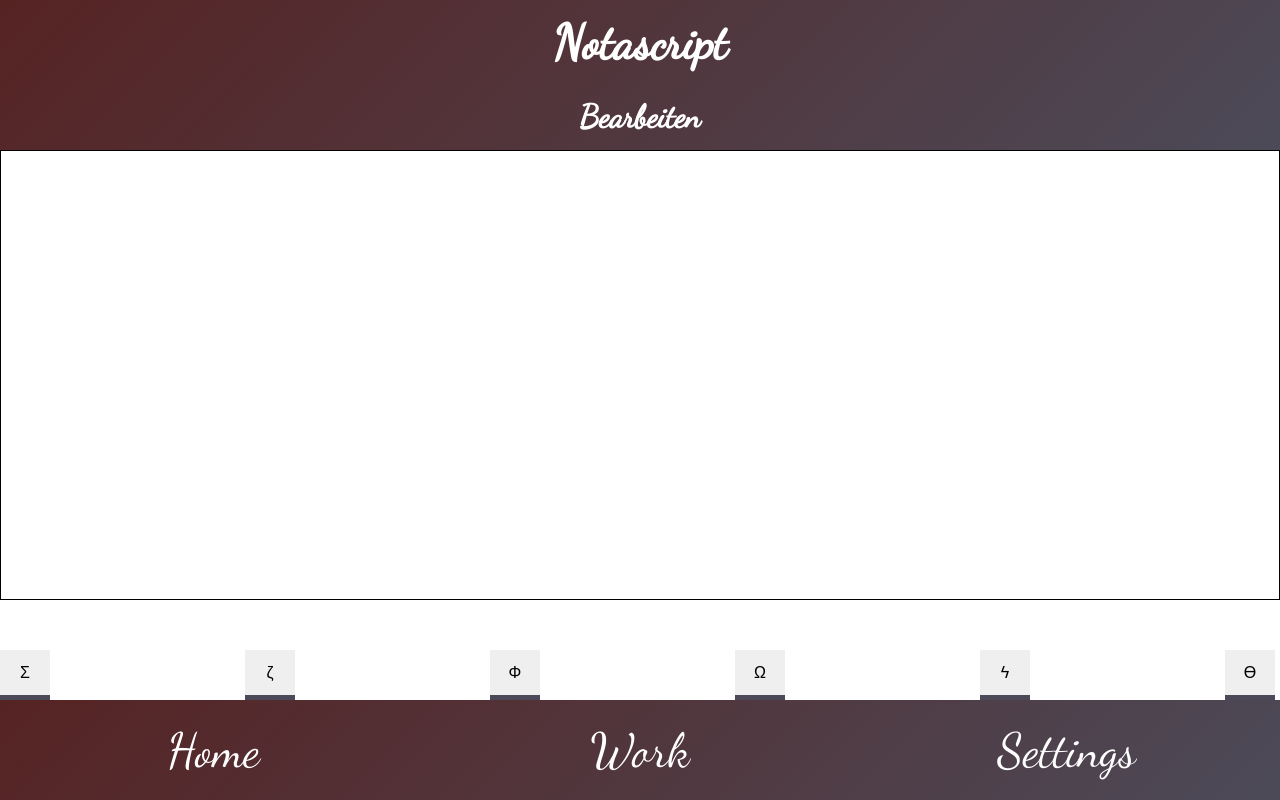
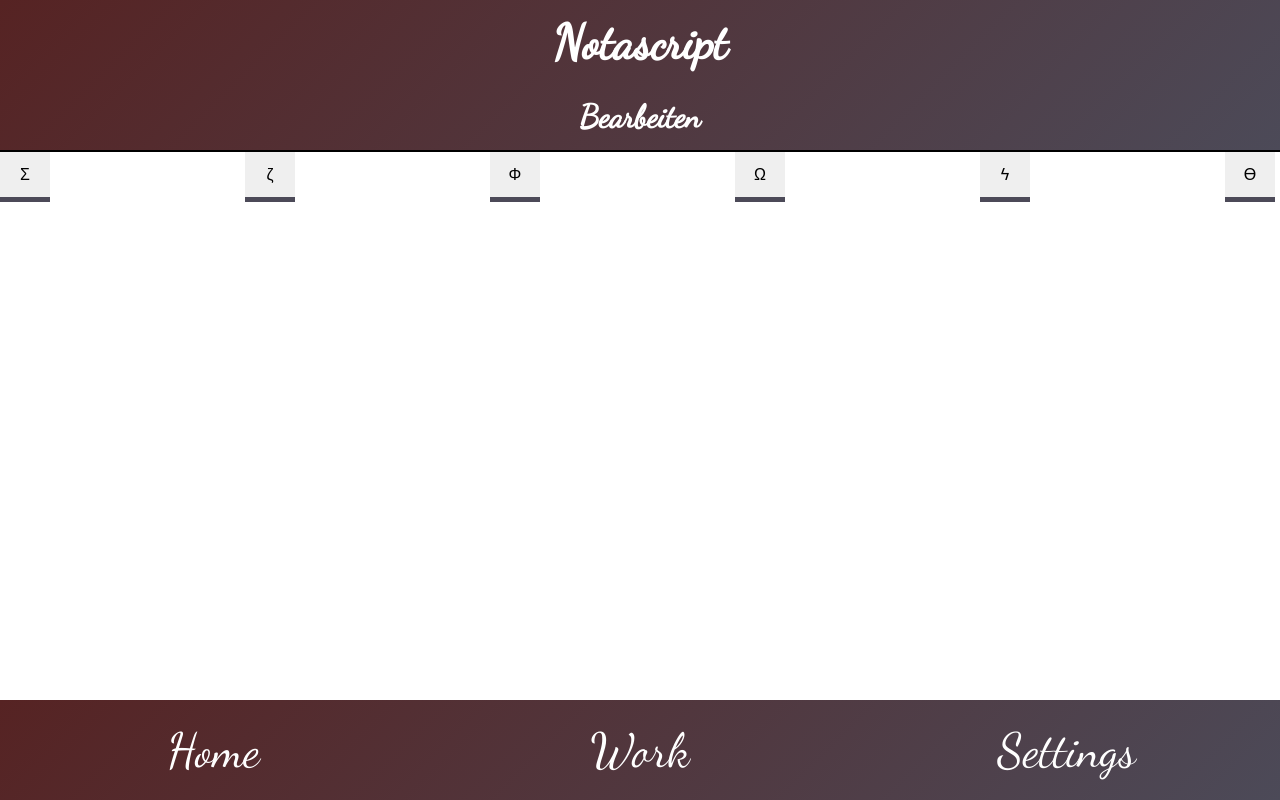
Before and after one commit to PLN-SHAH/notascript, a React (Create React App) app in the folder notascript/: page / in a window 1280 px wide. Built offline with nearby package versions, Linux system fonts and the light colour scheme.

Commit message:
add routing to app

```diff
--- a/notascript/src/App.js
+++ b/notascript/src/App.js
@@ -2,7 +2,9 @@ import React, { Component } from 'react';
 import Header from './Header';
 import Footer from './Footer';
 import Buttons from './Buttons';
+import Test from './Test';
 import styled from 'styled-components';
+import { Route, Switch } from 'react-router-dom';
 
 const StyledOutput = styled.section`
 	border: 1px solid black;
@@ -44,6 +46,10 @@ export default class App extends Component {
 		return (
 			<main>
 				<Header />
+				<section>
+					<Switch>
+						<Route exact path='/test' component={Test} />
+					</Switch>
 					<StyledOutput>{this.state.outputStream}</StyledOutput>
 					<Buttons
 						buttonLabels={[
@@ -56,6 +62,7 @@ export default class App extends Component {
 						]}
 						handleButtonClick={label => this.handleButtonClick(label)}
 					/>
+				</section>
 				<Footer />
 			</main>
 		);
--- a/notascript/src/GlobalStyles.js
+++ b/notascript/src/GlobalStyles.js
@@ -15,7 +15,7 @@ export default createGlobalStyle`
 
   main {
     display: grid;
-    grid-template-rows: 150px auto 100px 100px;
+    grid-template-rows: 150px auto 100px;
   }
 
   input,
```
Lines whose indentation alone changed are shown as unchanged.
